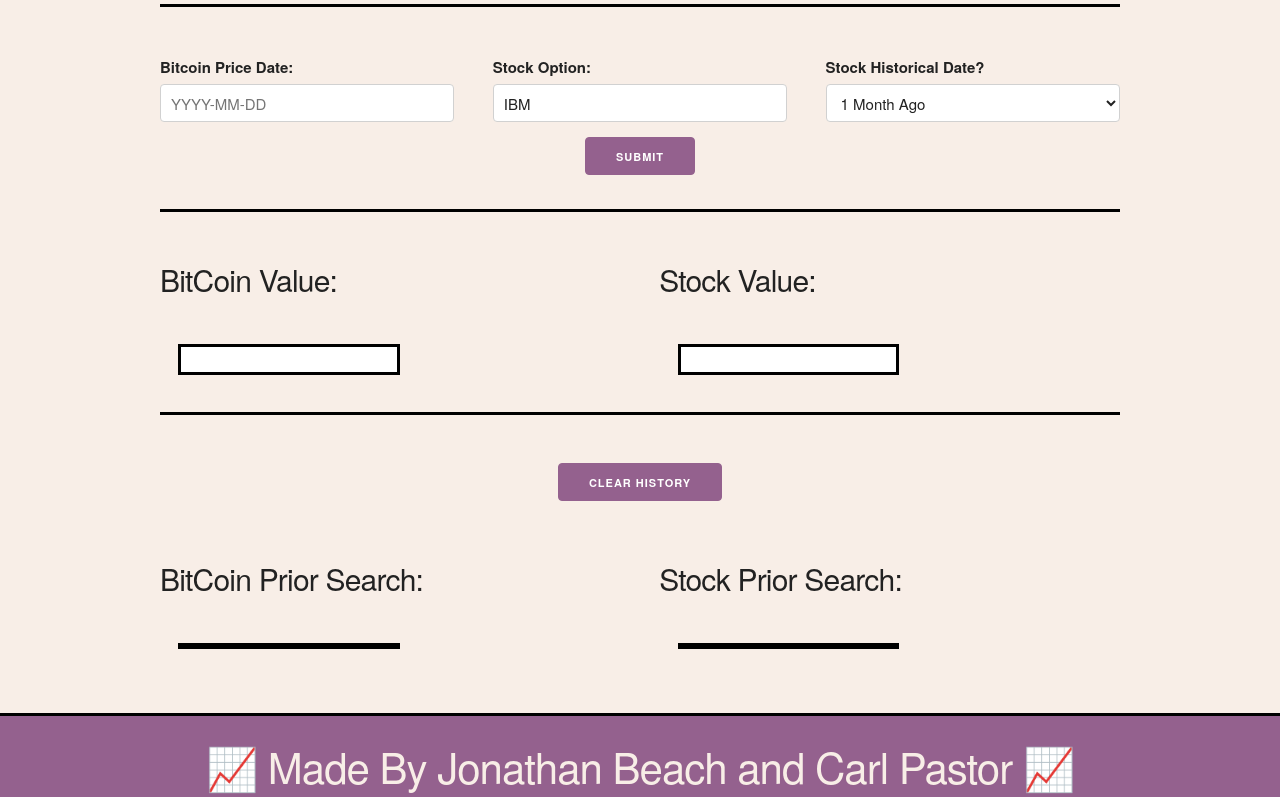
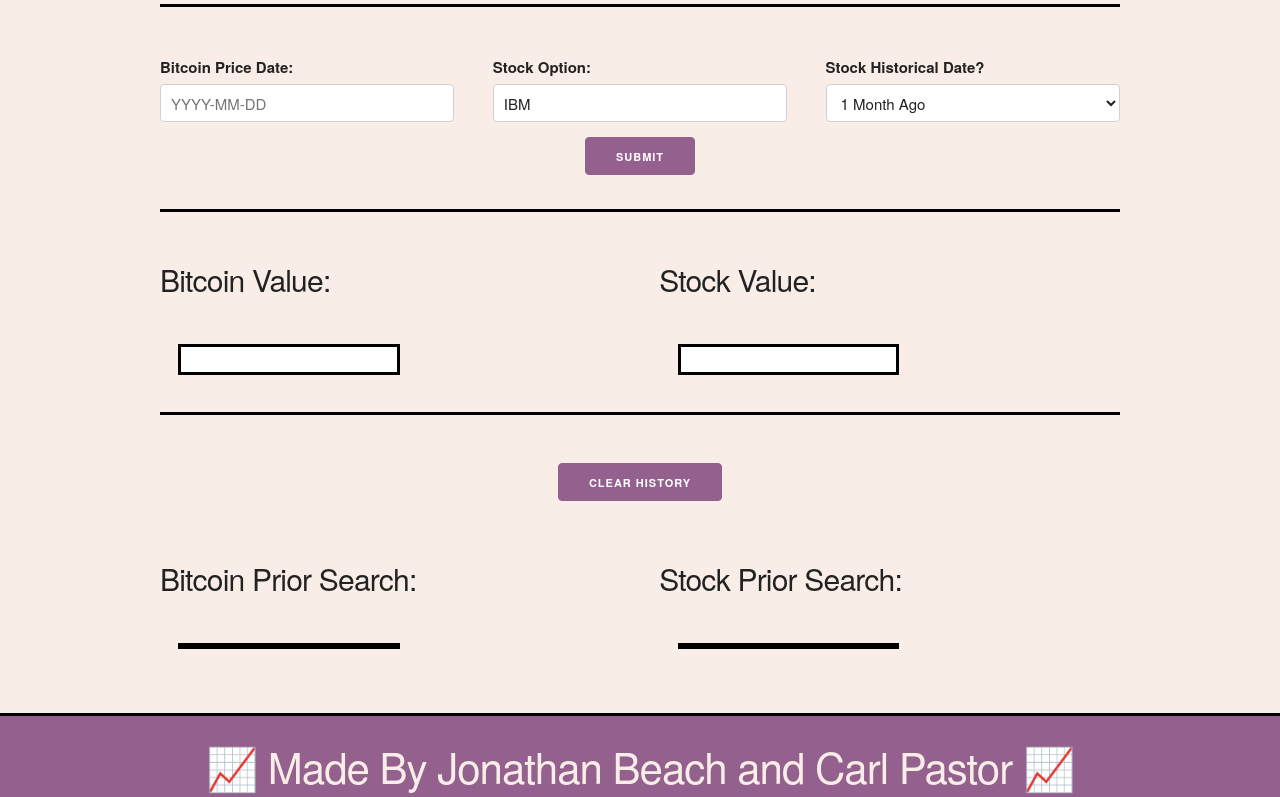
Before and after one commit to Teeemster/Bit-and-SNP-Review, a plain HTML site: page index.html in a window 1280 px wide. Shown: the part 459-1256 px from the top of the page. Drawn offline with Linux system fonts and the light colour scheme.

Commit message:
fixed a typo

```diff
--- a/index.html
+++ b/index.html
@@ -121,7 +121,7 @@
     <div class="row" id ="valueArea">
       <!-- Bitcoin Value -->
       <div class="one-half column" style="margin-top: 5%">
-        <h4>BitCoin Value:</h4>
+        <h4>Bitcoin Value:</h4>
         <div class="one-half column valueBox" style="margin-top: 5%;" id="bitcoinValueBox">
           <ul id="bitcoinValueList"></ul>
         </div>
@@ -146,7 +146,7 @@
 
       <!-- Bitcoin Price Search Area -->
       <div class="one-half column" style="margin-top: 5%">
-        <h4>BitCoin Prior Search:</h4>
+        <h4>Bitcoin Prior Search:</h4>
         <div class="one-half column valueBox" style="margin-top: 5%;" id="bitcoinPriorSearch">
           <ul id="bitcoinPriorList"></ul>
         </div>
```
